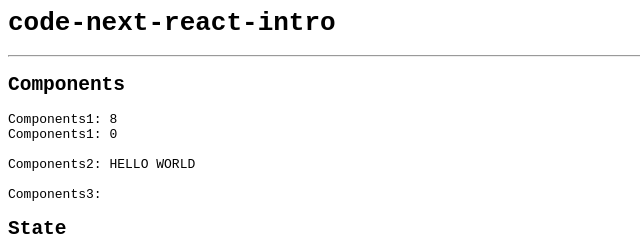
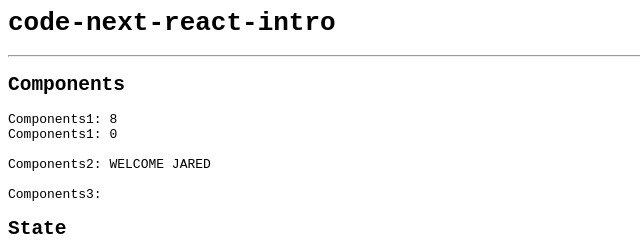
Before and after one commit to jaredjj3/code-next-react-intro, a React (Create React App) app: page / in a window 1280 px wide. Shown: the top 247 px of the page, without its empty margins (0-640 px from the left). Built offline with nearby package versions, Linux system fonts and the light colour scheme.

Commit message:
3 files modified

```diff
--- a/src/Components.js
+++ b/src/Components.js
@@ -27,13 +27,13 @@ const Components1 = (props) => {
 const Components2 = () => {
   return (
     <div>
-      Components2: <Upcase msg={'hello world'} />
+      Components2: <WelcomeLoudly name={'Jared'} />
     </div>
   );
 };
-const Upcase = (props) => {
-  const msg = props.msg ?? '';
-  return <span>{msg.toUpperCase()}</span>;
+const WelcomeLoudly = (props) => {
+  const name = props.name ?? '';
+  return <span>WELCOME {name.toUpperCase()}</span>;
 };
 
 // TODO: Make some more basic components, and render them next to "Components3".
```
Also changed, not shown: src/Components.solution.js (+5 -8 lines), 1 other file (tests, documents, lock files or other folders).
